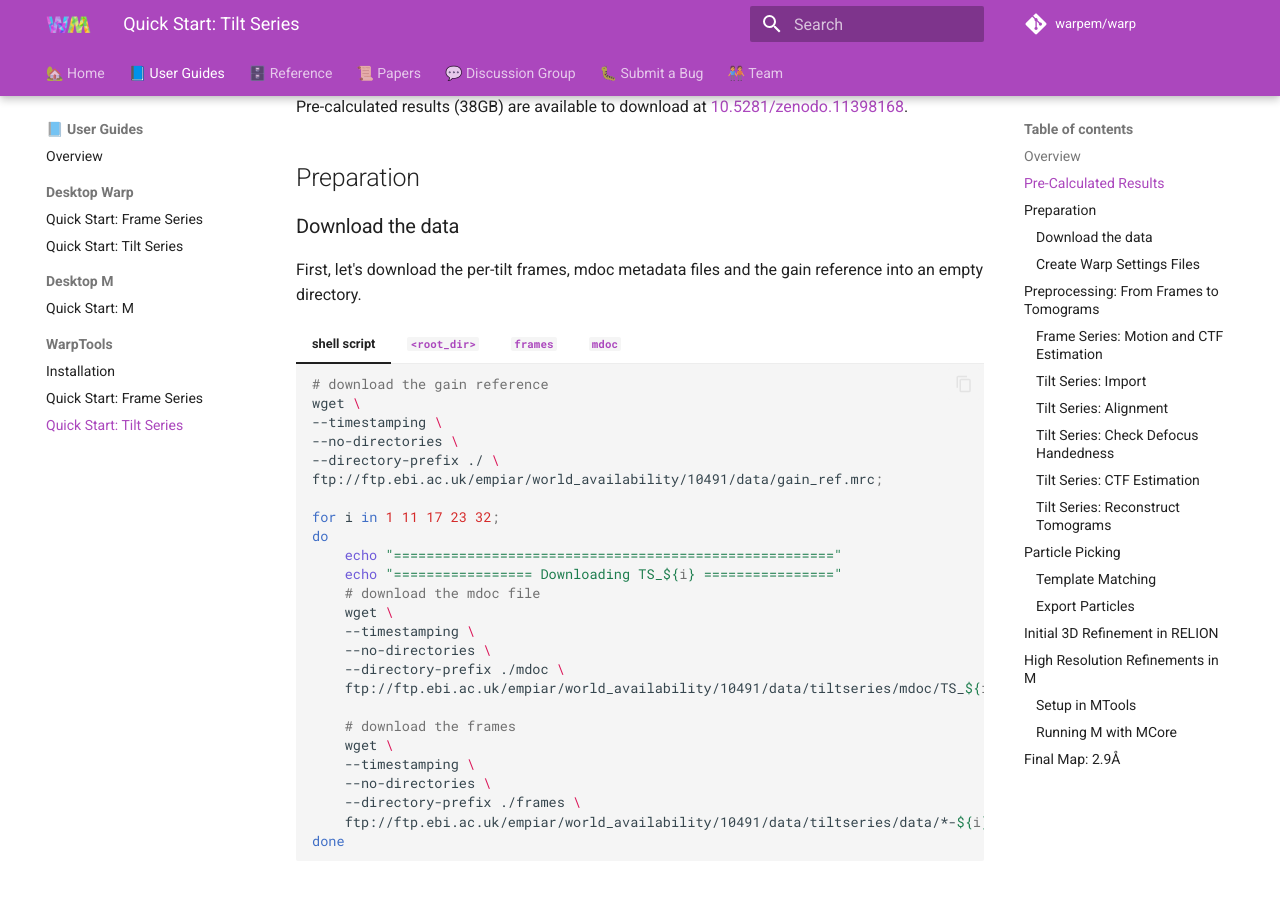
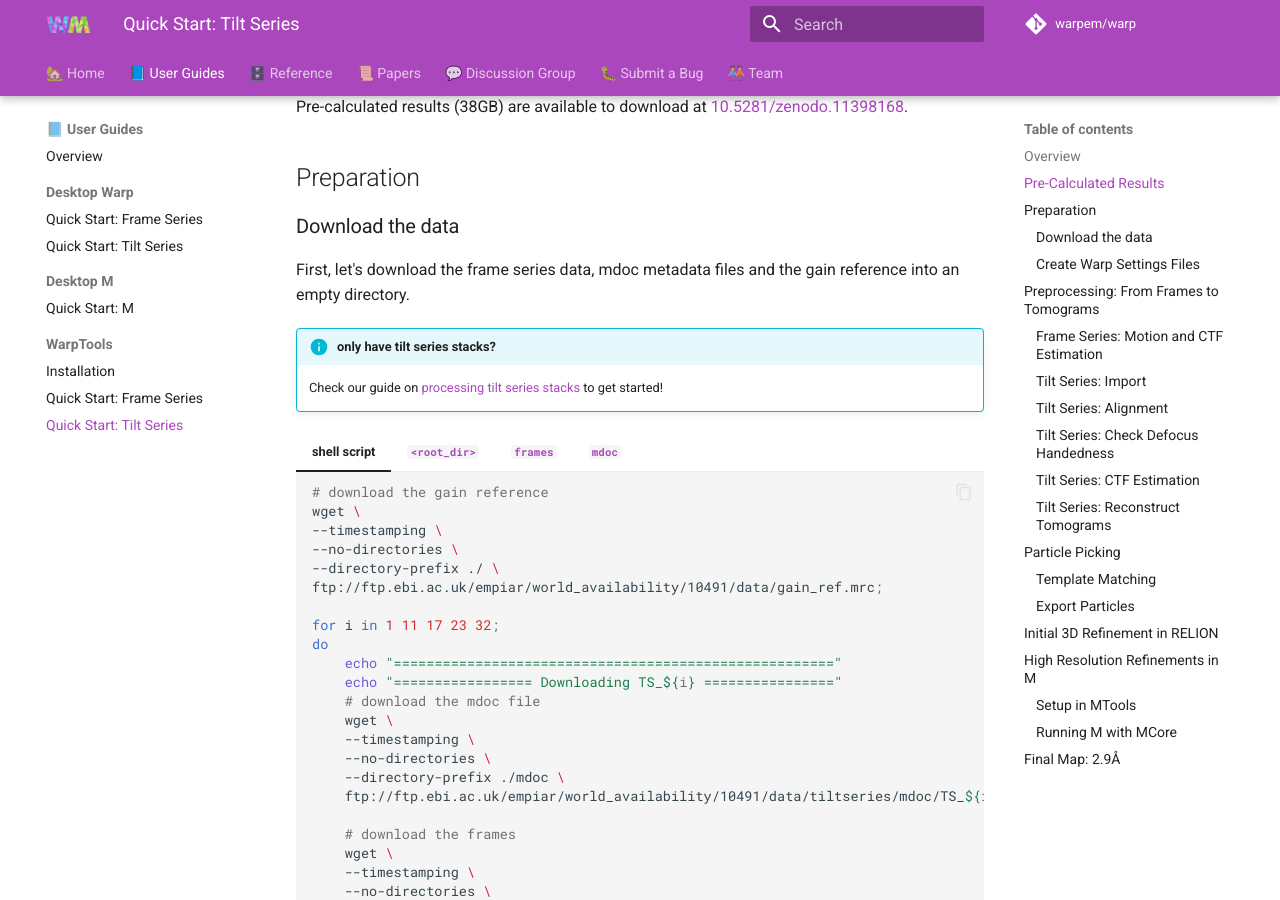
Before and after one commit to warpem/warp, an MkDocs documentation site: the page built from docs/user_guide/warptools/quick_start_warptools_tilt_series.md, in a window 1280 px wide and 900 px high, scrolled down 940 px. Built offline with MkDocs 1.6.1 and Material for MkDocs 9.7.7, drawn with Linux system fonts in a browser that asks for light colours; emoji names are drawn with the system emoji font; comment, search, counter and statistics services are not loaded.

Commit message:
add ref to how to process stacks from quick start guide

```diff
--- a/docs/user_guide/warptools/quick_start_warptools_tilt_series.md
+++ b/docs/user_guide/warptools/quick_start_warptools_tilt_series.md
@@ -31,8 +31,13 @@ Pre-calculated results (38GB) are available to download at
 
 ### Download the data
 
-First, let's download the per-tilt frames, mdoc metadata files and the
+First, let's download the frame series data, mdoc metadata files and the
 gain reference into an empty directory.
+
+!!! info "only have tilt series stacks?"
+    Check our guide on
+    [processing tilt series stacks](../../reference/warptools/processing_tilt_series_stacks.md)
+    to get started!
 
 === "shell script"
 
```
